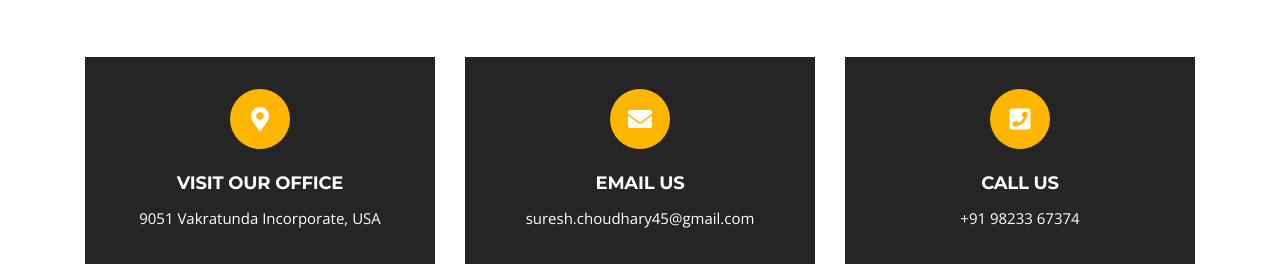
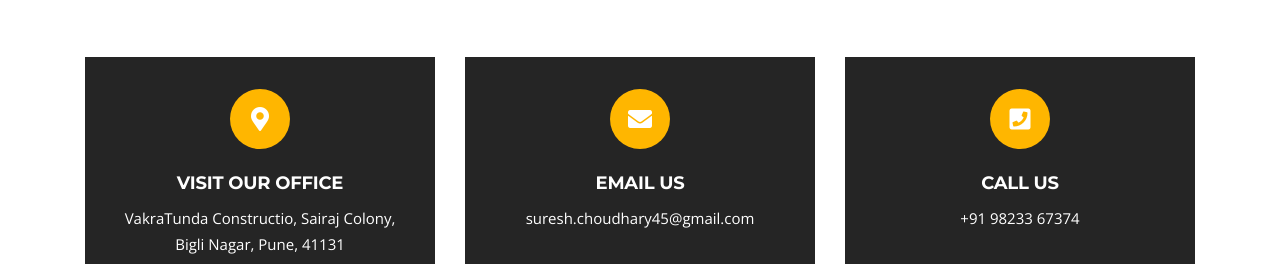
Before and after one commit to itzCodeItIshant/VakraTunda-Constructions, a plain HTML site: page contact.html in a window 1280 px wide. Shown: the part 688-952 px from the top of the page. Drawn offline with nearby package versions, Linux system fonts and the light colour scheme; some packages are replaced by stand-ins of ours.

Commit message:
change lan long and contact

```diff
--- a/contact.html
+++ b/contact.html
@@ -211,7 +211,7 @@
           </span>
           <div class="ts-service-box-content">
             <h4>Visit Our Office</h4>
-            <p>9051 Vakratunda Incorporate, USA</p>
+            <p>VakraTunda Constructio, Sairaj Colony, Bigli Nagar, Pune, 41131</p>
           </div>
         </div>
       </div><!-- Col 1 end -->
@@ -245,7 +245,7 @@
     <div class="gap-60"></div>
 
     <div class="google-map">
-      <div id="map" class="map" data-latitude="18.639704804910213" data-longitude=" 73.76884630579927" data-marker="images/marker.png" data-marker-name="Vakratunda"></div>
+      <div id="map" class="map" data-latitude="18.639717" data-longitude="73.768913" data-marker="images/marker.png" data-marker-name="Vakratunda"></div>
     </div>
 
     <div class="gap-40"></div>
@@ -253,8 +253,6 @@
     <div class="row">
       <div class="col-md-12">
         <h3 class="column-title">We love to hear</h3>
-        <!-- contact form works with formspree.io  -->
-        <!-- contact form activation doc: https://docs.themefisher.com/Constra/contact-form/ -->
         <form id="contact-form" action="https://formcarry.com/s/M2UvQIjmX_7" method="post" role="form">
           <div class="error-container"></div>
           <div class="row">
```
